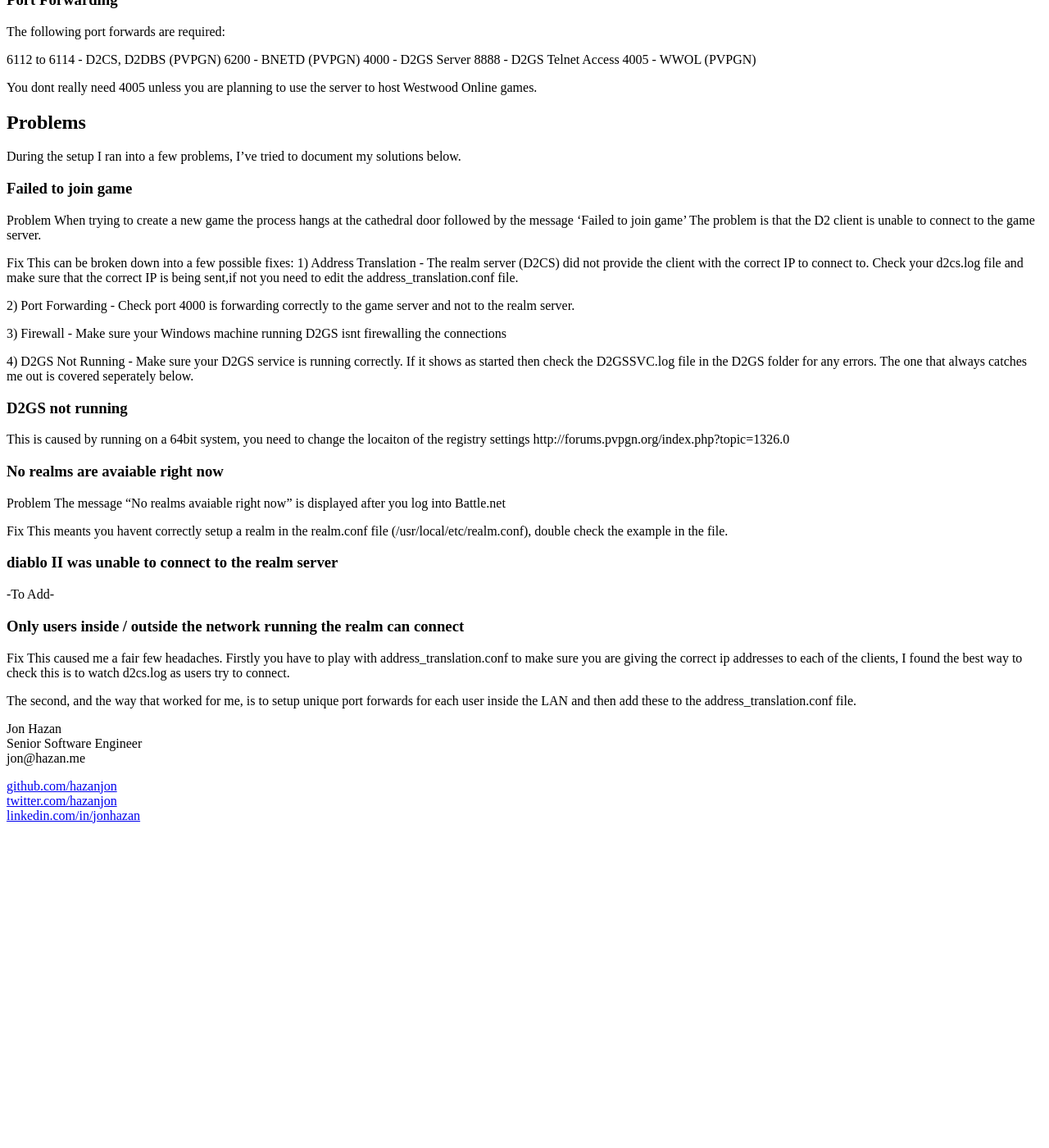
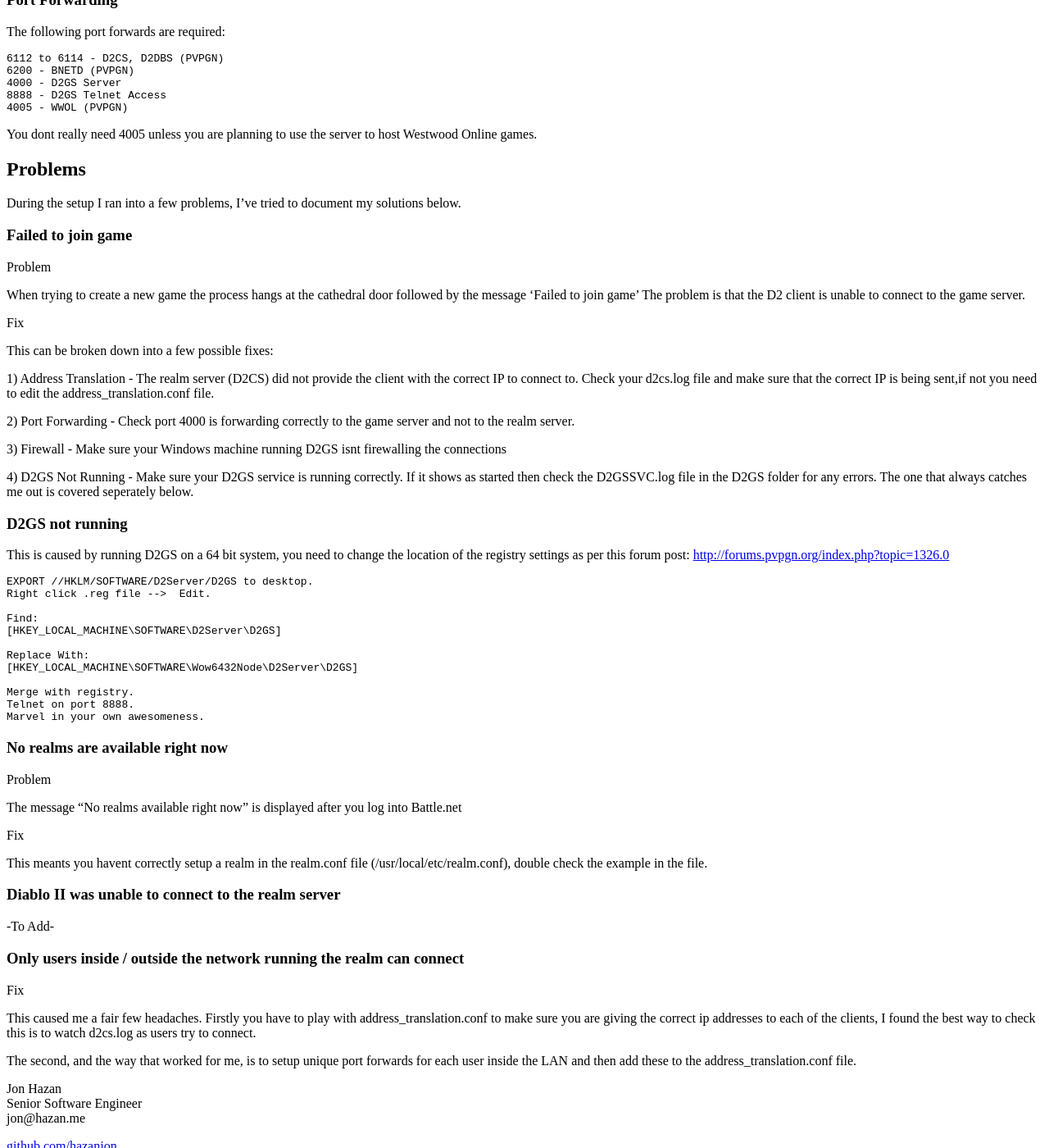
Before and after one commit to hazanjon/blog, a Jekyll site: the page built from _posts/2014-06-02-setting-up-a-diablo-2-closed-realm.md, in a window 1280 px wide and 1400 px high, scrolled down 1136 px. Shown: the whole window at 82% size. Built offline with Jekyll 4.4.1, drawn with Linux system fonts in a browser that asks for light colours; Markdown is read by kramdown in place of the engine named in the settings; before the commit the page ends 2156 px from its top, so only the background shows below that.

Commit message:
Minor amends

````diff
--- a/_posts/2014-06-02-setting-up-a-diablo-2-closed-realm.md
+++ b/_posts/2014-06-02-setting-up-a-diablo-2-closed-realm.md
@@ -46,11 +46,13 @@
 
 The following port forwards are required:
 
+```
 6112 to 6114 - D2CS, D2DBS (PVPGN)
 6200 - BNETD (PVPGN)
 4000 - D2GS Server
 8888 - D2GS Telnet Access
 4005 - WWOL (PVPGN)
+```
 
 You dont really need 4005 unless you are planning to use the server to host Westwood Online games.
 
@@ -60,11 +62,14 @@
 
 ### Failed to join game
 Problem
+
 When trying to create a new game the process hangs at the cathedral door followed by the message 'Failed to join game'
 The problem is that the D2 client is unable to connect to the game server.
 
 Fix
+
 This can be broken down into a few possible fixes:
+
 1) Address Translation - The realm server (D2CS) did not provide the client with the correct IP to connect to. Check your d2cs.log file and make sure that the correct IP is being sent,if not you need to edit the address_translation.conf file.
 
 2) Port Forwarding - Check port 4000 is forwarding correctly to the game server and not to the realm server.
@@ -74,21 +79,39 @@
 4) D2GS Not Running - Make sure your D2GS service is running correctly. If it shows as started then check the D2GSSVC.log file in the D2GS folder for any errors. The one that always catches me out is covered seperately below.
 
 ### D2GS not running
-This is caused by running on a 64bit system, you need to change the locaiton of the registry settings
-http://forums.pvpgn.org/index.php?topic=1326.0
+This is caused by running D2GS on a 64 bit system, you need to change the location of the registry settings as per this forum post: [http://forums.pvpgn.org/index.php?topic=1326.0](http://forums.pvpgn.org/index.php?topic=1326.0)
 
-### No realms are avaiable right now
+```
+EXPORT //HKLM/SOFTWARE/D2Server/D2GS to desktop.
+Right click .reg file -->  Edit.
+
+Find:
+[HKEY_LOCAL_MACHINE\SOFTWARE\D2Server\D2GS]
+
+Replace With:
+[HKEY_LOCAL_MACHINE\SOFTWARE\Wow6432Node\D2Server\D2GS]
+
+Merge with registry.
+Telnet on port 8888.
+Marvel in your own awesomeness.
+```
+
+
+### No realms are available right now
 Problem
-The message "No realms avaiable right now" is displayed after you log into Battle.net
+
+The message "No realms available right now" is displayed after you log into Battle.net
 
 Fix
+
 This meants you havent correctly setup a realm in the realm.conf file (/usr/local/etc/realm.conf), double check the example in the file.
 
-### diablo II was unable to connect to the realm server
+### Diablo II was unable to connect to the realm server
 -To Add-
 
 ### Only users inside / outside the network running the realm can connect
 Fix
+
 This caused me a fair few headaches. Firstly you have to play with address_translation.conf to make sure you are giving the correct ip addresses to each of the clients, I found the best way to check this is to watch d2cs.log as users try to connect.
 
 The second, and the way that worked for me, is to setup unique port forwards for each user inside the LAN and then add these to the address_translation.conf file.
````
Also changed, not shown: _posts/_2014-05-20-agilehack.md (+10 -1 lines).
